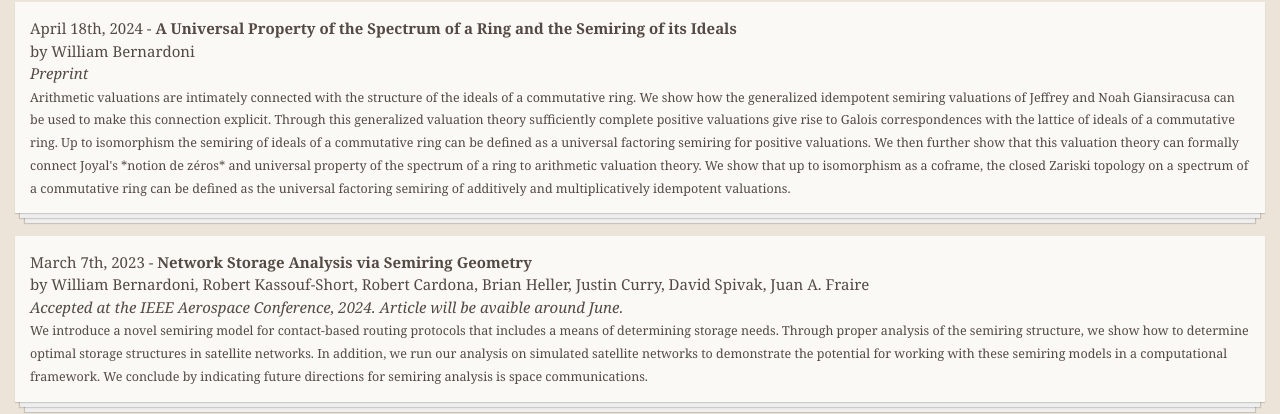
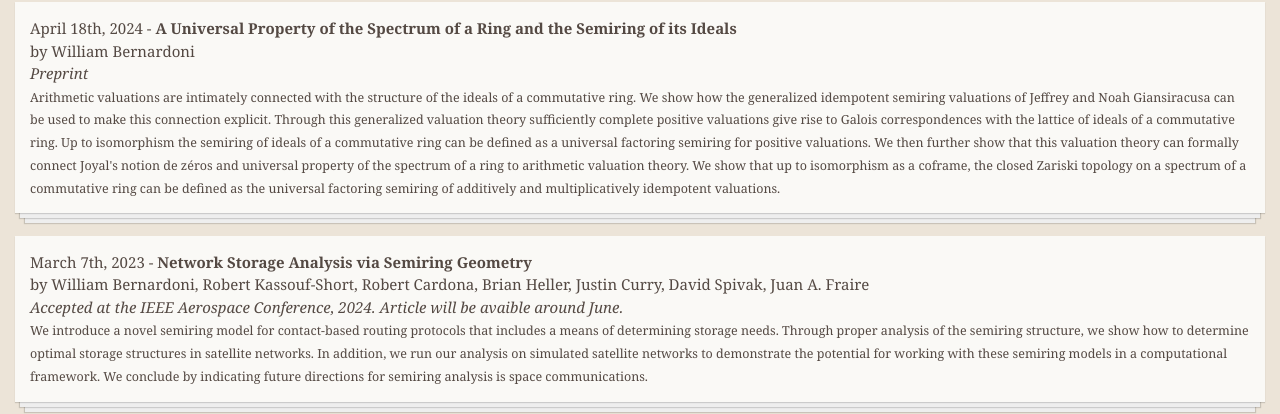
Before and after one commit to wrbernardoni/wrbernardoni.github.io, a Jekyll site: the page built from papers.html, in a window 1280 px wide. Shown: the part 103-517 px from the top of the page. Built offline with Jekyll 4.4.1, drawn with Linux system fonts in a browser that asks for light colours; formulas are drawn with MathJax 3.

Commit message:
removed unsued markdown

```diff
--- a/_data/papers.yml
+++ b/_data/papers.yml
@@ -1,5 +1,5 @@
 - name: A Universal Property of the Spectrum of a Ring and the Semiring of its Ideals
-  description: Arithmetic valuations are intimately connected with the structure of the ideals of a commutative ring. We show how the generalized idempotent semiring valuations of Jeffrey and Noah Giansiracusa can be used to make this connection explicit. Through this generalized valuation theory sufficiently complete positive valuations give rise to Galois correspondences with the lattice of ideals of a commutative ring. Up to isomorphism the semiring of ideals of a commutative ring can be defined as a universal factoring semiring for positive valuations. We then further show that this valuation theory can formally connect Joyal's *notion de zéros* and universal property of the spectrum of a ring to arithmetic valuation theory. We show that up to isomorphism as a coframe, the closed Zariski topology on a spectrum of a commutative ring can be defined as the universal factoring semiring of additively and multiplicatively idempotent valuations.
+  description: Arithmetic valuations are intimately connected with the structure of the ideals of a commutative ring. We show how the generalized idempotent semiring valuations of Jeffrey and Noah Giansiracusa can be used to make this connection explicit. Through this generalized valuation theory sufficiently complete positive valuations give rise to Galois correspondences with the lattice of ideals of a commutative ring. Up to isomorphism the semiring of ideals of a commutative ring can be defined as a universal factoring semiring for positive valuations. We then further show that this valuation theory can formally connect Joyal's notion de zéros and universal property of the spectrum of a ring to arithmetic valuation theory. We show that up to isomorphism as a coframe, the closed Zariski topology on a spectrum of a commutative ring can be defined as the universal factoring semiring of additively and multiplicatively idempotent valuations.
   authors: William Bernardoni
   status: Preprint
   date: April 18th, 2024
```
